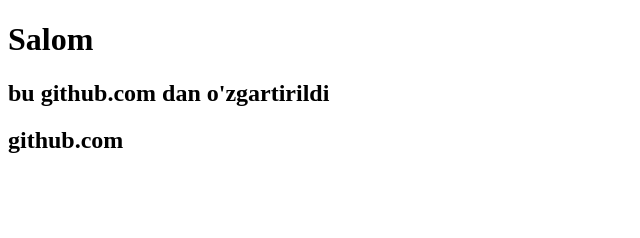
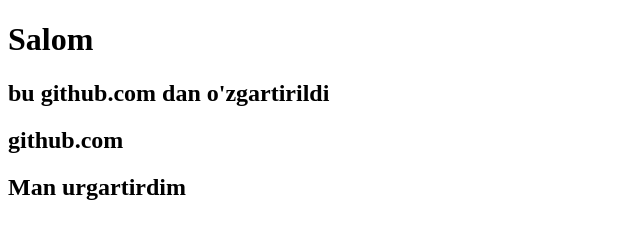
Before and after one commit to Muminniyoz/shifo, a plain HTML site: page index.html in a window 1280 px wide. Shown: the whole page, without its empty margins (0-640 px from the left). Drawn offline with Linux system fonts and the light colour scheme.

Commit message:
man qushdim

```diff
--- a/index.html
+++ b/index.html
@@ -10,5 +10,6 @@
     <h1>Salom</h1>
     <h2>bu github.com dan o'zgartirildi</h2>
     <h2>github.com</h2>
+    <h2>Man urgartirdim</h2>
 </body>
 </html>
```
